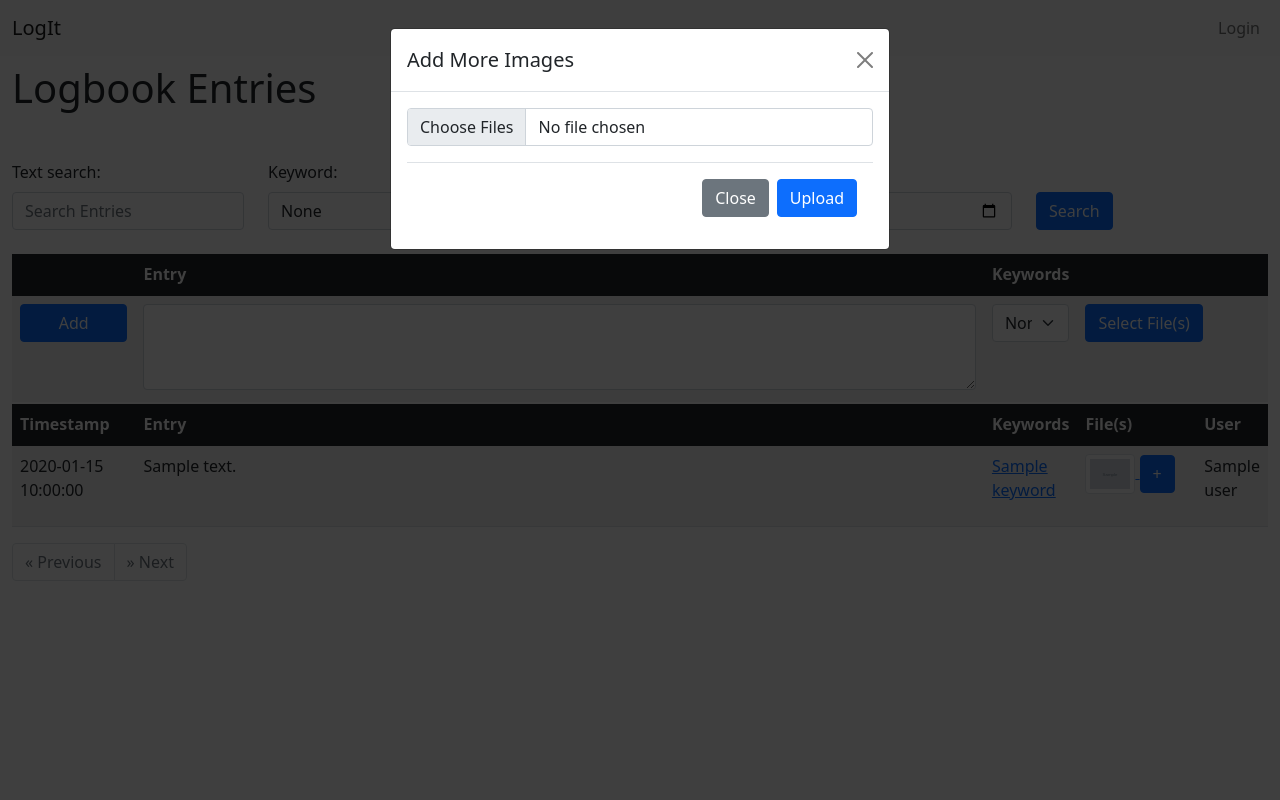
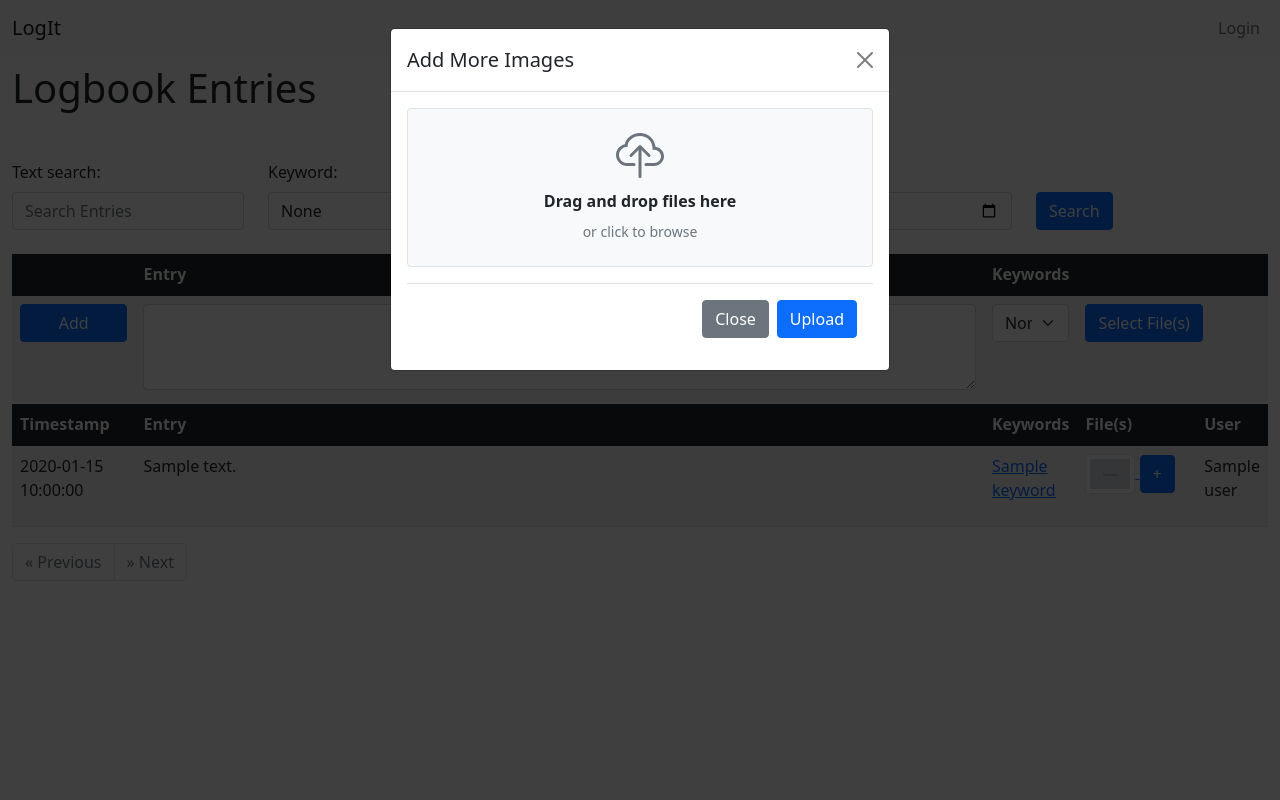
Before and after one commit to acolijn/LogIt, a Flask app: template app/templates/show_entries.html in a window 1280 px wide, after a click that opens the changed part. Run offline with Flask 3, Linux system fonts and the light colour scheme; the template is opened without the code that fills it: most values are stand-ins (such as "Sample title", 1, 10 or a date in 2020); grey boxes marked "Sample" are stand-in pictures; a database or web service that is not in the repository returns one stand-in record (values such as "Sample title"); parts of the project's set-up code (start-up, migrations or seed data) failed here and were passed over; some libraries are stand-ins or nearby versions.

Commit message:
improved file upload

```diff
--- a/app/templates/add_image_modal.html
+++ b/app/templates/add_image_modal.html
@@ -54,15 +54,30 @@
                 <button type="button" class="btn-close" data-bs-dismiss="modal" aria-label="Close"></button>
             </div>
             <div class="modal-body">
-                <form method="POST" enctype="multipart/form-data" action="/add_images">
+                <form method="POST" enctype="multipart/form-data" action="/add_images" id="imageAdditionForm">
+                    <!-- Drag and Drop Zone -->
+                    <div id="dropZone" class="border rounded p-4 text-center mb-3" style="border: 2px dashed #ccc; background-color: #f8f9fa; cursor: pointer; min-height: 150px;">
+                        <div id="dropZoneContent">
+                            <svg xmlns="http://www.w3.org/2000/svg" width="48" height="48" fill="currentColor" class="bi bi-cloud-upload mb-2" viewBox="0 0 16 16" style="color: #6c757d;">
+                                <path fill-rule="evenodd" d="M4.406 1.342A5.53 5.53 0 0 1 8 0c2.69 0 4.923 2 5.166 4.579C14.758 4.804 16 6.137 16 7.773 16 9.569 14.502 11 12.687 11H10a.5.5 0 0 1 0-1h2.688C13.979 10 15 8.988 15 7.773c0-1.216-1.02-2.228-2.313-2.228h-.5v-.5C12.188 2.825 10.328 1 8 1a4.53 4.53 0 0 0-2.941 1.1c-.757.652-1.153 1.438-1.153 2.055v.448l-.445.049C2.064 4.805 1 5.952 1 7.318 1 8.785 2.23 10 3.781 10H6a.5.5 0 0 1 0 1H3.781C1.708 11 0 9.366 0 7.318c0-1.763 1.266-3.223 2.942-3.593.143-.863.698-1.723 1.464-2.383z"/>
+                                <path fill-rule="evenodd" d="M7.646 4.146a.5.5 0 0 1 .708 0l3 3a.5.5 0 0 1-.708.708L8.5 5.707V14.5a.5.5 0 0 1-1 0V5.707L5.354 7.854a.5.5 0 1 1-.708-.708l3-3z"/>
+                            </svg>
+                            <p class="mb-2"><strong>Drag and drop files here</strong></p>
+                            <p class="text-muted small mb-0">or click to browse</p>
+                        </div>
+                        <div id="filePreview" style="display: none;"></div>
+                    </div>
+
+                    <!-- File Input (hidden) -->
                     <div class="mb-3">
-                        <input type="file" class="form-control" name="newImage" multiple>
+                        <input type="file" class="form-control" name="newImage" id="newImageInput" multiple style="display: none;">
                     </div>
+
                     <input type="hidden" name="entry_id">
                     <!-- to identify which entry to update -->
                     <div class="modal-footer">
                         <button type="button" class="btn btn-secondary" data-bs-dismiss="modal">Close</button>
-                        <input type="submit" class="btn btn-primary" value="Upload">
+                        <input type="submit" class="btn btn-primary" value="Upload" id="uploadButton">
                     </div>
                 </form>
             </div>
@@ -71,10 +86,117 @@
 </div>
 
 <script>
+    let droppedFiles = null; // Store dropped files globally
+
     $('#imageAdditionModal').on('show.bs.modal', function (event) {
         const button = $(event.relatedTarget); // Button that triggered the modal
         const entryId = button.data('entry-id'); // Extract the entry_id from the data-entry-id attribute
         const modal = $(this);
         modal.find('input[name="entry_id"]').val(entryId);
+
+        // Clear previous file selection
+        $('#newImageInput').val('');
+        $('#dropZoneContent').show();
+        $('#filePreview').hide().empty();
+        droppedFiles = null;
+    });
+
+    // Drag and Drop functionality
+    $(document).ready(function() {
+        const dropZone = $('#dropZone');
+        const dropZoneContent = $('#dropZoneContent');
+        const filePreview = $('#filePreview');
+        const fileInput = $('#newImageInput');
+        const form = $('#imageAdditionForm');
+
+        // Click to browse
+        dropZone.on('click', function() {
+            fileInput.click();
+        });
+
+        // Handle file input change (from browse)
+        fileInput.on('change', function() {
+            droppedFiles = null; // Clear dropped files when using file picker
+            handleFiles(this.files);
+        });
+
+        // Prevent default drag behaviors
+        ['dragenter', 'dragover', 'dragleave', 'drop'].forEach(eventName => {
+            dropZone.on(eventName, function(e) {
+                e.preventDefault();
+                e.stopPropagation();
+            });
+        });
+
+        // Highlight drop zone when dragging over it
+        ['dragenter', 'dragover'].forEach(eventName => {
+            dropZone.on(eventName, function() {
+                $(this).css({
+                    'background-color': '#d1e7dd',
+                    'border-color': '#198754',
+                    'border-width': '3px'
+                });
+            });
+        });
+
+        ['dragleave', 'drop'].forEach(eventName => {
+            dropZone.on(eventName, function() {
+                $(this).css({
+                    'background-color': '#f8f9fa',
+                    'border-color': '#ccc',
+                    'border-width': '2px'
+                });
+            });
+        });
+
+        // Handle dropped files
+        dropZone.on('drop', function(e) {
+            const dt = e.originalEvent.dataTransfer;
+            const files = dt.files;
+
+            // Store dropped files
+            droppedFiles = files;
+
+            // Transfer files to input using DataTransfer
+            const dataTransfer = new DataTransfer();
+            for (let i = 0; i < files.length; i++) {
+                dataTransfer.items.add(files[i]);
+            }
+            fileInput[0].files = dataTransfer.files;
+
+            handleFiles(files);
+        });
+
+        function handleFiles(files) {
+            if (files.length > 0) {
+                // Hide the initial content
+                dropZoneContent.hide();
+
+                // Update drop zone styling
+                dropZone.css({
+                    'background-color': '#d1e7dd',
+                    'border-color': '#198754',
+                    'border-style': 'solid'
+                });
+
+                // Show file preview
+                filePreview.empty();
+
+                const successIcon = '<svg xmlns="http://www.w3.org/2000/svg" width="32" height="32" fill="currentColor" class="bi bi-check-circle-fill mb-2" viewBox="0 0 16 16" style="color: #198754;"><path d="M16 8A8 8 0 1 1 0 8a8 8 0 0 1 16 0zm-3.97-3.03a.75.75 0 0 0-1.08.022L7.477 9.417 5.384 7.323a.75.75 0 0 0-1.06 1.06L6.97 11.03a.75.75 0 0 0 1.079-.02l3.992-4.99a.75.75 0 0 0-.01-1.05z"/></svg>';
+
+                filePreview.append(successIcon);
+                filePreview.append('<p class="mb-2 text-success"><strong>' + files.length + ' file' + (files.length > 1 ? 's' : '') + ' selected</strong></p>');
+
+                const fileList = $('<div class="text-start" style="max-height: 100px; overflow-y: auto;"></div>');
+                for (let i = 0; i < files.length; i++) {
+                    const fileSize = (files[i].size / 1024).toFixed(1) + ' KB';
+                    const fileName = $('<div class="small text-muted"></div>').text('• ' + files[i].name + ' (' + fileSize + ')');
+                    fileList.append(fileName);
+                }
+                filePreview.append(fileList);
+
+                filePreview.show();
+            }
+        }
     });
 </script>
```
Also changed, not shown: 1 other file.
